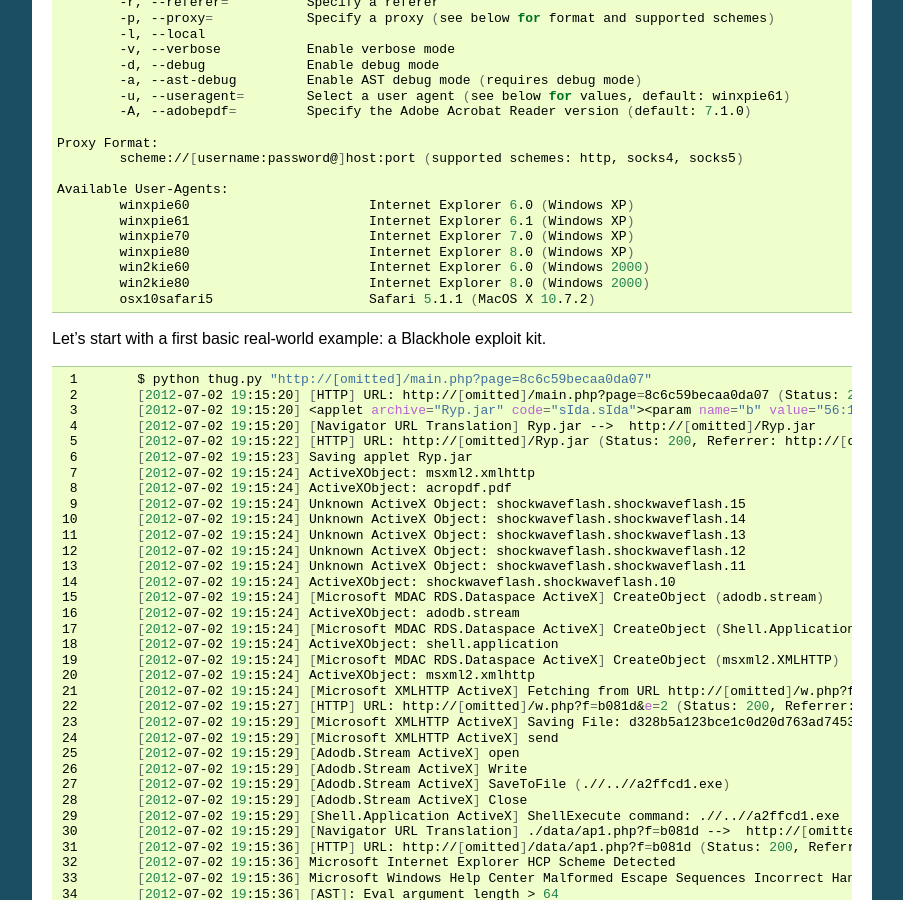
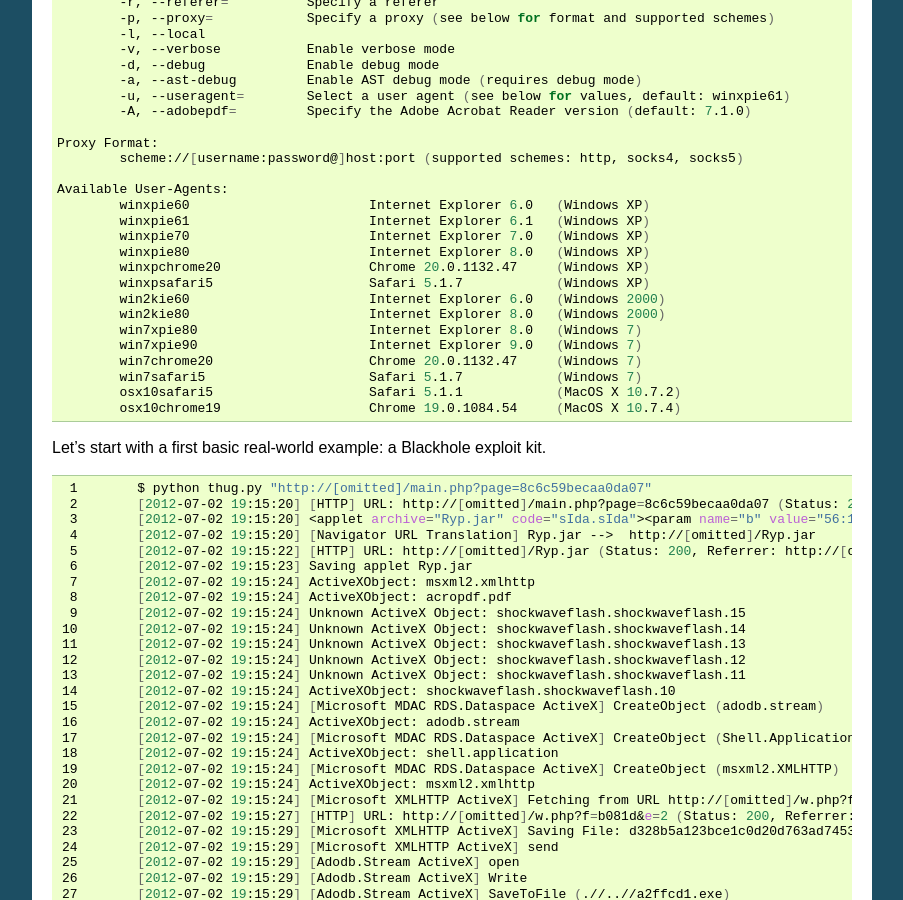
Before and after one commit to buffer/thug, a Sphinx documentation site: the page built from doc/source/usage.rst, in a window 1280 px wide and 900 px high, scrolled down 368 px. Shown: the whole window, without its empty margins (198-1101 px from the left). Built offline with Sphinx 7.4.7, drawn with Linux system fonts in a browser that asks for light colours.

Commit message:
Documentation update

```diff
--- a/doc/source/usage.rst
+++ b/doc/source/usage.rst
@@ -38,13 +38,20 @@ Let's start our Thug tour by taking a look at the options it provides.
                 scheme://[username:password@]host:port (supported schemes: http, socks4, socks5)
 
         Available User-Agents:
-                winxpie60                       Internet Explorer 6.0 (Windows XP)
-                winxpie61                       Internet Explorer 6.1 (Windows XP)
-                winxpie70                       Internet Explorer 7.0 (Windows XP)
-                winxpie80                       Internet Explorer 8.0 (Windows XP)
-                win2kie60                       Internet Explorer 6.0 (Windows 2000)
-                win2kie80                       Internet Explorer 8.0 (Windows 2000)
-                osx10safari5                    Safari 5.1.1 (MacOS X 10.7.2)
+                winxpie60                       Internet Explorer 6.0   (Windows XP)
+                winxpie61                       Internet Explorer 6.1   (Windows XP)
+                winxpie70                       Internet Explorer 7.0   (Windows XP)
+                winxpie80                       Internet Explorer 8.0   (Windows XP)
+                winxpchrome20                   Chrome 20.0.1132.47     (Windows XP)
+                winxpsafari5                    Safari 5.1.7            (Windows XP)
+                win2kie60                       Internet Explorer 6.0   (Windows 2000)
+                win2kie80                       Internet Explorer 8.0   (Windows 2000)
+                win7xpie80                      Internet Explorer 8.0   (Windows 7)
+                win7xpie90                      Internet Explorer 9.0   (Windows 7)
+                win7chrome20                    Chrome 20.0.1132.47     (Windows 7)
+                win7safari5                     Safari 5.1.7            (Windows 7)
+                osx10safari5                    Safari 5.1.1            (MacOS X 10.7.2)
+                osx10chrome19                   Chrome 19.0.1084.54     (MacOS X 10.7.4)
 
 
 Let's start with a first basic real-world example: a Blackhole exploit kit.
```
Also changed, not shown: 1 other file.
